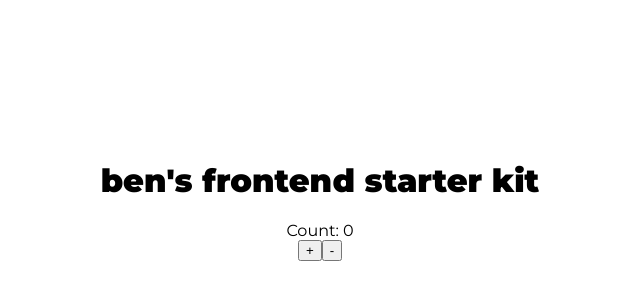
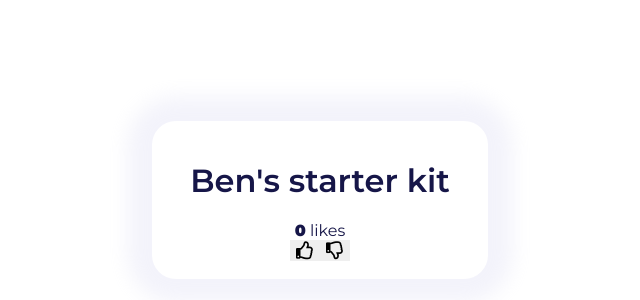
Before and after one commit to backuardo/lil-frontend-starter, a React app: page / in a window 1280 px wide. Shown: the part 208-508 px from the top of the page, without its empty margins (320-960 px from the left). Built offline with nearby package versions, Linux system fonts and the light colour scheme.

Commit message:
add some styles, add font awesome

```diff
--- a/src/components/App.js
+++ b/src/components/App.js
@@ -1,14 +1,12 @@
 import React from 'react';
-import { Controls, Counter } from '../containers';
+import SampleCard from './SampleCard';
 
 import '../style.scss';
 
 function App() {
   return (
     <div id="app">
-      <h1>ben&apos;s frontend starter kit</h1>
-      <Counter />
-      <Controls />
+      <SampleCard />
     </div>
   );
 }
--- /dev/null
+++ b/src/components/SampleCard.js
@@ -0,0 +1,15 @@
+import React from 'react';
+
+import { Controls, Counter } from '../containers';
+
+function SampleCard() {
+  return (
+    <div className="sample-card">
+      <h1>Ben&#39;s starter kit</h1>
+      <Counter />
+      <Controls />
+    </div>
+  );
+}
+
+export default SampleCard;
--- a/src/components/index.js
+++ b/src/components/index.js
@@ -1,4 +1,6 @@
 import App from './App';
+import SampleCard from './SampleCard';
 
 // eslint-disable-next-line import/prefer-default-export
 export { App };
+export { SampleCard };
--- a/src/containers/Controls.js
+++ b/src/containers/Controls.js
@@ -6,8 +6,12 @@ import { increment, decrement } from '../state/actions';
 function Controls(props) {
   return (
     <div>
-      <button type="button" onClick={props.increment}>+</button>
-      <button type="button" onClick={props.decrement}>-</button>
+      <button type="button" onClick={props.increment}>
+        <i className="far fa-thumbs-up" />
+      </button>
+      <button type="button" onClick={props.decrement}>
+        <i className="far fa-thumbs-down" />
+      </button>
     </div>
   );
 }
--- a/src/containers/Counter.js
+++ b/src/containers/Counter.js
@@ -3,7 +3,10 @@ import { connect } from 'react-redux';
 
 function Counter({ count }) {
   return (
-    <div>{`Count: ${count}`}</div>
+    <div>
+      <b>{count}</b>
+      {` ${count !== 1 ? 'likes' : 'like'}`}
+    </div>
   );
 }
 
--- a/src/index.html
+++ b/src/index.html
@@ -3,7 +3,16 @@
   <head>
     <title>starter kit</title>
     <meta name="viewport" content="width=device-width, initial-scale=1.0">
-    <link href="https://fonts.googleapis.com/css?family=Montserrat:300,400,600,900&display=swap" rel="stylesheet">
+    <link
+      href="https://fonts.googleapis.com/css?family=Montserrat:300,400,600,900&display=swap"
+      rel="stylesheet"
+    />
+    <link
+    rel="stylesheet"
+    href="https://use.fontawesome.com/releases/v5.8.1/css/all.css"
+    integrity="sha384-50oBUHEmvpQ+1lW4y57PTFmhCaXp0ML5d60M1M7uH2+nqUivzIebhndOJK28anvf"
+    crossorigin="anonymous"
+  />
   </head>
   <body>
     <div id="main">Loading</div>
--- a/src/style.scss
+++ b/src/style.scss
@@ -1,4 +1,10 @@
+$black: rgba(22, 22, 72, 1);
+$white: rgba(255, 255, 255, 1);
+$white-shadow: rgba(240,240,250,0.8);
+
 body, html {
+  background-color: $white;
+  color: $black;
   font-family: 'Montserrat', sans-serif;
 }
 
@@ -9,3 +15,34 @@ body, html {
   height: 100vh;
   justify-content: center;
 }
+
+.sample-card {
+  align-items: center;
+  border-radius: 24px;
+  box-shadow: 0px 0px 20px 24px $white-shadow;
+  display: flex;
+  flex-direction: column;
+  justify-content: center;
+  padding: 18px;
+  min-width: 300px;
+
+  h1 {
+    font-weight: 600;
+  }
+
+  button {
+    border: none;
+
+    i {
+      font-size: 18px;
+    }
+
+    &:hover {
+      cursor: pointer;
+    }
+
+    &:hover, &:focus {
+      outline: none;
+    }
+  }
+}
```
